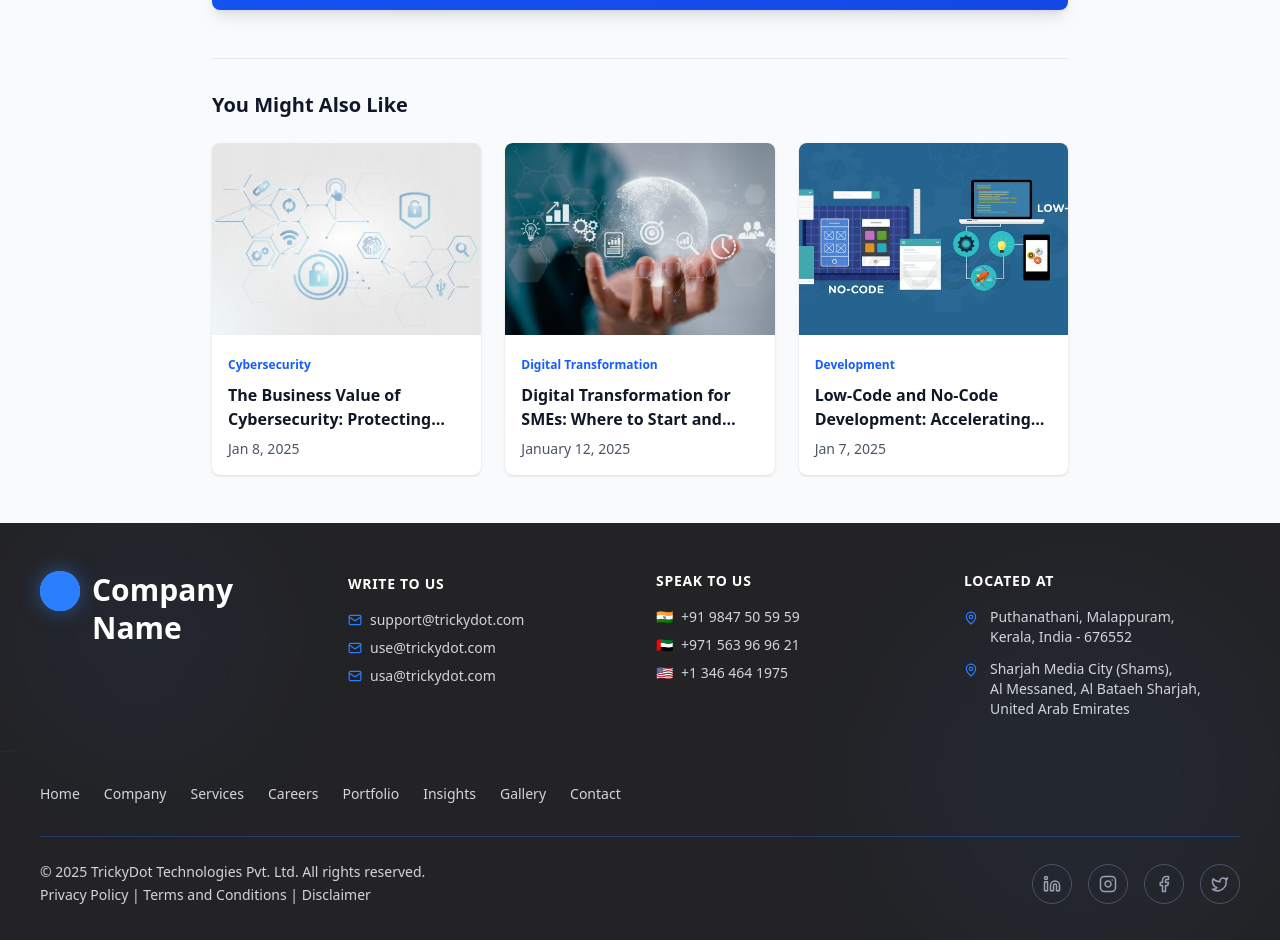
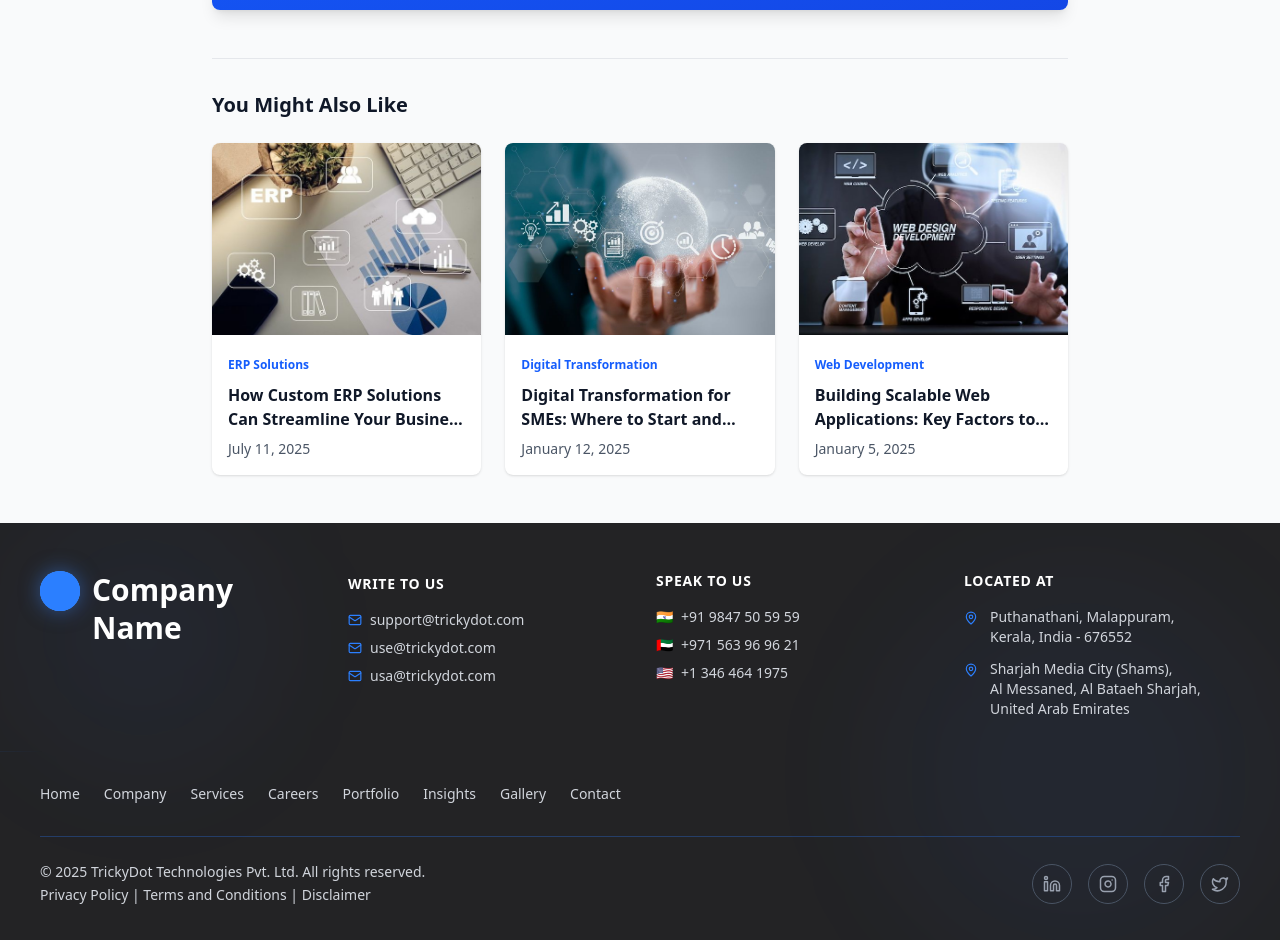
Before and after one commit to tejasrichandu-dev/TECHNOWEB, a React (Vite) app: page /blog/1 in a window 1280 px wide. Shown: the part 2156-3096 px from the top of the page. Built offline with nearby package versions, Linux system fonts and the light colour scheme.

Commit message:
Update blog1.jsx

```diff
--- a/src/components/Insights/blog1.jsx
+++ b/src/components/Insights/blog1.jsx
@@ -20,12 +20,12 @@ const Blog1 = () => {
 
   // Latest 3 blogs data
   const latestBlogs = [
-    {
-      id: 8,
-      title: "The Business Value of Cybersecurity: Protecting Data in a Digital-First World",
-      date: "Jan 8, 2025",
-      category: "Cybersecurity",
-      image: "/cyber.jpeg",
+     {
+      id: 1,
+      title: "How Custom ERP Solutions Can Streamline Your Business Operations",
+      date: "July 11, 2025",
+      category: "ERP Solutions",
+      image: "/erp.jpeg",
     },
     {
       id: 2,
@@ -35,14 +35,13 @@ const Blog1 = () => {
       image: "/sme.jpeg",
     },
     {
-      id: 9,
-      title: "Low-Code and No-Code Development: Accelerating Innovation for Businesses",
-      date: "Jan 7, 2025",
-      category: "Development",
-      image: "/low.jpeg",
+      id:6,
+      title: "Building Scalable Web Applications: Key Factors to Consider",
+      date: "January 5, 2025",
+      category: "Web Development",
+      image: "/web.jpeg",
     },
   ];
-
   return (
     <div className="bg-gray-50 min-h-screen">
       {/* Hero Section with Background Image */}
```
